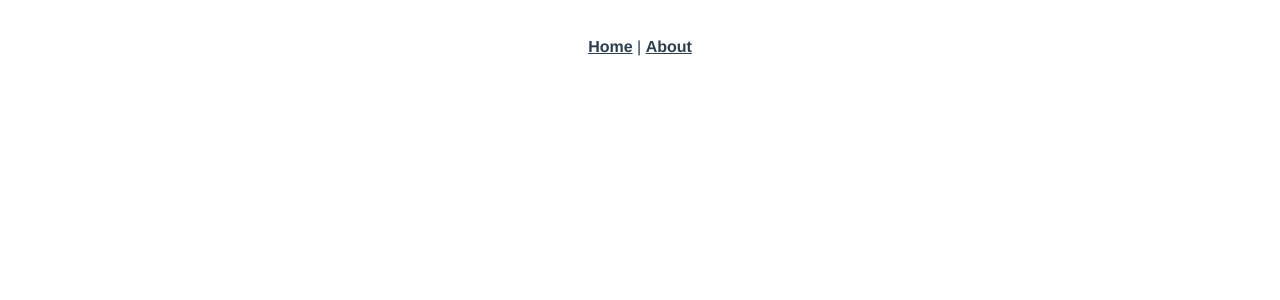
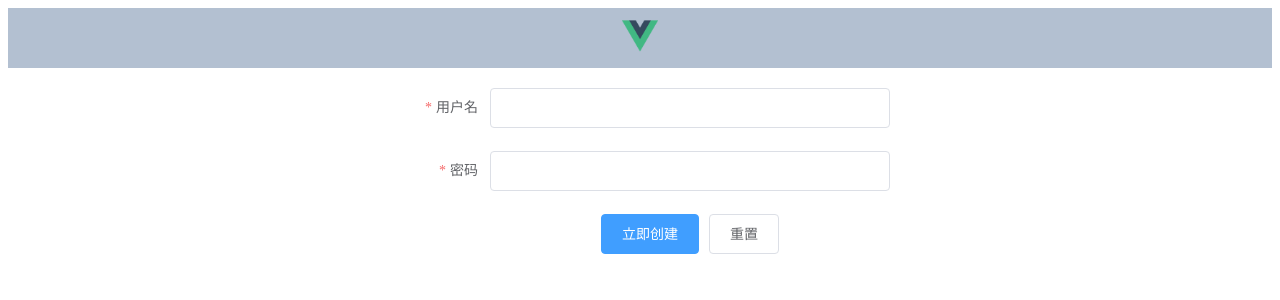
Before and after one commit to Black-Polaris/School_MicroBlog_Client, a Vue app in the folder microblog_vue/: page /login in a window 1280 px wide. Shown: the top 300 px of the page. Built offline with nearby package versions, Linux system fonts and the light colour scheme.

Commit message:
create login demo

```diff
--- a/microblog_vue/src/App.vue
+++ b/microblog_vue/src/App.vue
@@ -1,32 +1,9 @@
 <template>
   <div id="app">
-    <nav>
-      <router-link to="/">Home</router-link> |
-      <router-link to="/about">About</router-link>
-    </nav>
     <router-view/>
   </div>
 </template>
 
 <style>
-#app {
-  font-family: Avenir, Helvetica, Arial, sans-serif;
-  -webkit-font-smoothing: antialiased;
-  -moz-osx-font-smoothing: grayscale;
-  text-align: center;
-  color: #2c3e50;
-}
 
-nav {
-  padding: 30px;
-}
-
-nav a {
-  font-weight: bold;
-  color: #2c3e50;
-}
-
-nav a.router-link-exact-active {
-  color: #42b983;
-}
 </style>
--- a/microblog_vue/src/router/index.js
+++ b/microblog_vue/src/router/index.js
@@ -1,22 +1,42 @@
 import Vue from 'vue'
 import VueRouter from 'vue-router'
-import HomeView from '../views/HomeView.vue'
+import Login from "@/views/Login";
+import Blogs from "@/views/Blogs";
+import BlogEdit from "@/views/BlogEdit";
+import BlogDetail from "@/views/BlogDetail";
 
 Vue.use(VueRouter)
 
 const routes = [
   {
     path: '/',
-    name: 'home',
-    component: HomeView
+    name: 'Index',
+    redirect: {name: "Blogs"}
   },
   {
-    path: '/about',
-    name: 'about',
-    // route level code-splitting
-    // this generates a separate chunk (about.[hash].js) for this route
-    // which is lazy-loaded when the route is visited.
-    component: () => import(/* webpackChunkName: "about" */ '../views/AboutView.vue')
+    path: '/blogs',
+    name: 'Blogs',
+    component: Blogs
+  },
+  {
+    path: '/login',
+    name: 'Login',
+    component: Login
+  },
+  {
+    path: '/blog/:blogId/edit',
+    name: 'BlogEdit',
+    component: BlogEdit
+  },
+  {
+    path: '/blog/add',
+    name: 'BlogEdit',
+    component: BlogEdit
+  },
+  {
+    path: '/blog/:blogId',
+    name: 'BlogDetail',
+    component: BlogDetail
   }
 ]
 
--- a/microblog_vue/src/views/AboutView.vue
+++ /dev/null
@@ -1,6 +0,0 @@
-<template>
-  <div class="about">
-    <h1>This is an about page</h1>
-    <el-button type="primary">主要按钮</el-button>
-  </div>
-</template>
--- /dev/null
+++ b/microblog_vue/src/views/BlogDetail.vue
@@ -0,0 +1,15 @@
+<template>
+  <div>
+    blogdetails
+  </div>
+</template>
+
+<script>
+export default {
+  name: "BlogDetail"
+}
+</script>
+
+<style scoped>
+
+</style>
--- /dev/null
+++ b/microblog_vue/src/views/BlogEdit.vue
@@ -0,0 +1,15 @@
+<template>
+  <div>
+    blogedit
+  </div>
+</template>
+
+<script>
+export default {
+  name: "BlogEdit"
+}
+</script>
+
+<style scoped>
+
+</style>
--- /dev/null
+++ b/microblog_vue/src/views/Blogs.vue
@@ -0,0 +1,15 @@
+<template>
+  <div>
+    blogs
+  </div>
+</template>
+
+<script>
+export default {
+  name: "Blogs"
+}
+</script>
+
+<style scoped>
+
+</style>
--- a/microblog_vue/src/views/HomeView.vue
+++ /dev/null
@@ -1,18 +0,0 @@
-<template>
-  <div class="home">
-    <img alt="Vue logo" src="../assets/logo.png">
-    <HelloWorld msg="Welcome to Your Vue.js App"/>
-  </div>
-</template>
-
-<script>
-// @ is an alias to /src
-import HelloWorld from '@/components/HelloWorld.vue'
-
-export default {
-  name: 'HomeView',
-  components: {
-    HelloWorld
-  }
-}
-</script>
--- /dev/null
+++ b/microblog_vue/src/views/Login.vue
@@ -0,0 +1,111 @@
+<template>
+  <div>
+    <el-container>
+      <el-header>
+        <img class="logo" src="src/assets/logo.png">
+      </el-header>
+
+      <el-main>
+        <el-form :model="ruleForm" :rules="rules" ref="ruleForm" label-width="100px" class="demo-ruleForm">
+          <el-form-item label="用户名" prop="username">
+            <el-input v-model="ruleForm.username"></el-input>
+          </el-form-item>
+          <el-form-item label="密码" prop="password">
+            <el-input type="password" v-model="ruleForm.password"></el-input>
+          </el-form-item>
+
+          <el-form-item>
+            <el-button type="primary" @click="submitForm('ruleForm')">立即创建</el-button>
+            <el-button @click="resetForm('ruleForm')">重置</el-button>
+          </el-form-item>
+        </el-form>
+      </el-main>
+    </el-container>
+  </div>
+</template>
+
+<script>
+export default {
+  name: "Login",
+  data() {
+    return {
+      ruleForm: {
+        username: '',
+        password: '',
+      },
+      rules: {
+        username: [
+          { required: true, message: '请输入用户名', trigger: 'blur' },
+          { min: 3, max: 15, message: '长度在 3 到 15 个字符', trigger: 'blur' }
+        ],
+        password: [
+          { required: true, message: '请输入密码', trigger: 'change' }
+        ],
+      }
+    };
+  },
+  methods: {
+    submitForm(formName) {
+      this.$refs[formName].validate((valid) => {
+        if (valid) {
+          alert('submit!');
+        } else {
+          console.log('error submit!!');
+          return false;
+        }
+      });
+    },
+    resetForm(formName) {
+      this.$refs[formName].resetFields();
+    }
+  }
+}
+</script>
+
+
+
+<style scoped>
+.logo {
+  height: 60%;
+  margin-top: 10px;
+}
+
+.demo-ruleForm {
+  max-width: 500px;
+  margin: 0 auto;
+}
+
+.el-header, .el-footer {
+  background-color: #B3C0D1;
+  color: #333;
+  text-align: center;
+  line-height: 60px;
+}
+
+.el-aside {
+  background-color: #D3DCE6;
+  color: #333;
+  text-align: center;
+  line-height: 200px;
+}
+
+.el-main {
+  /*background-color: #E9EEF3;*/
+  color: #333;
+  text-align: center;
+  line-height: 160px;
+}
+
+body > .el-container {
+  margin-bottom: 40px;
+}
+
+.el-container:nth-child(5) .el-aside,
+.el-container:nth-child(6) .el-aside {
+  line-height: 260px;
+}
+
+.el-container:nth-child(7) .el-aside {
+  line-height: 320px;
+}
+</style>
```
